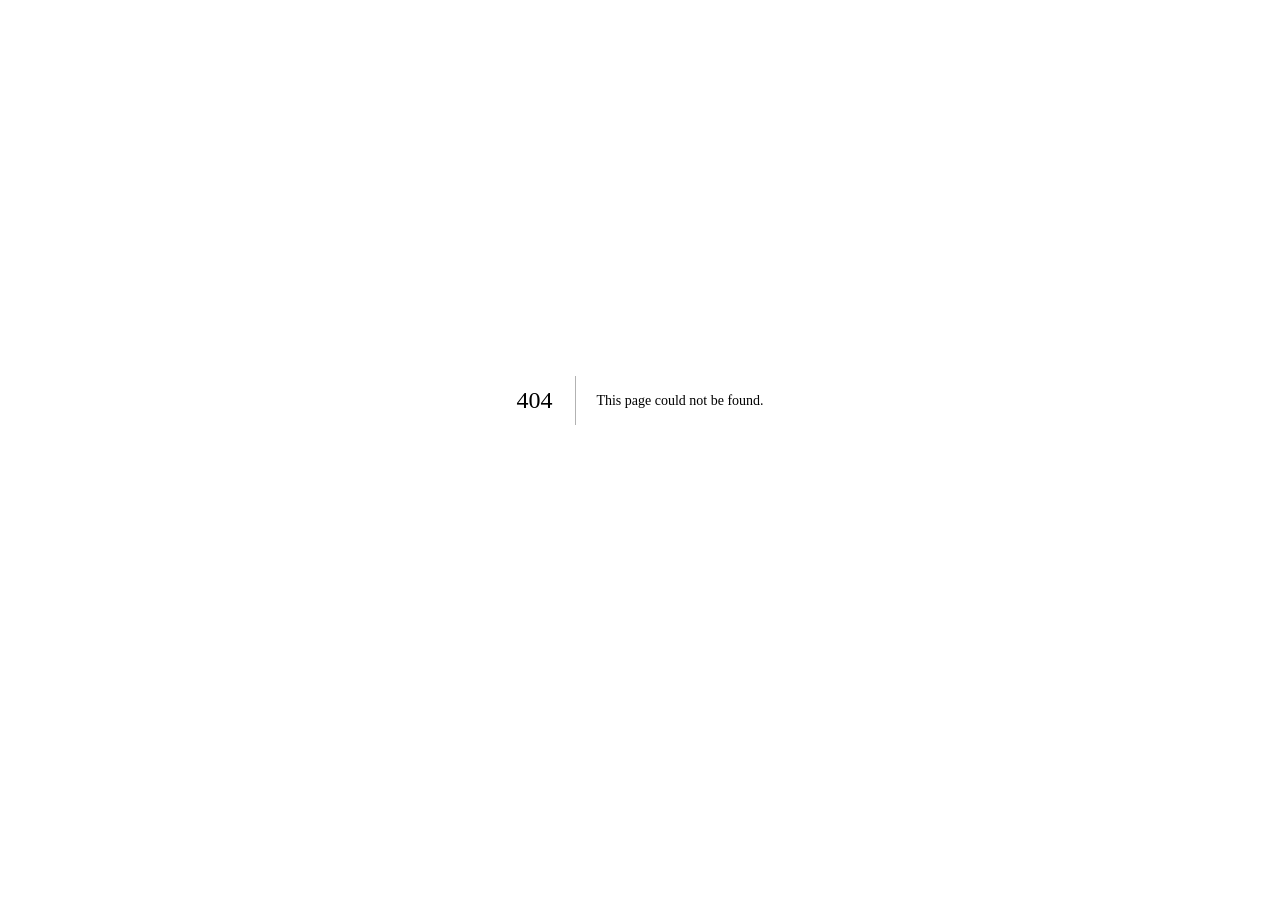
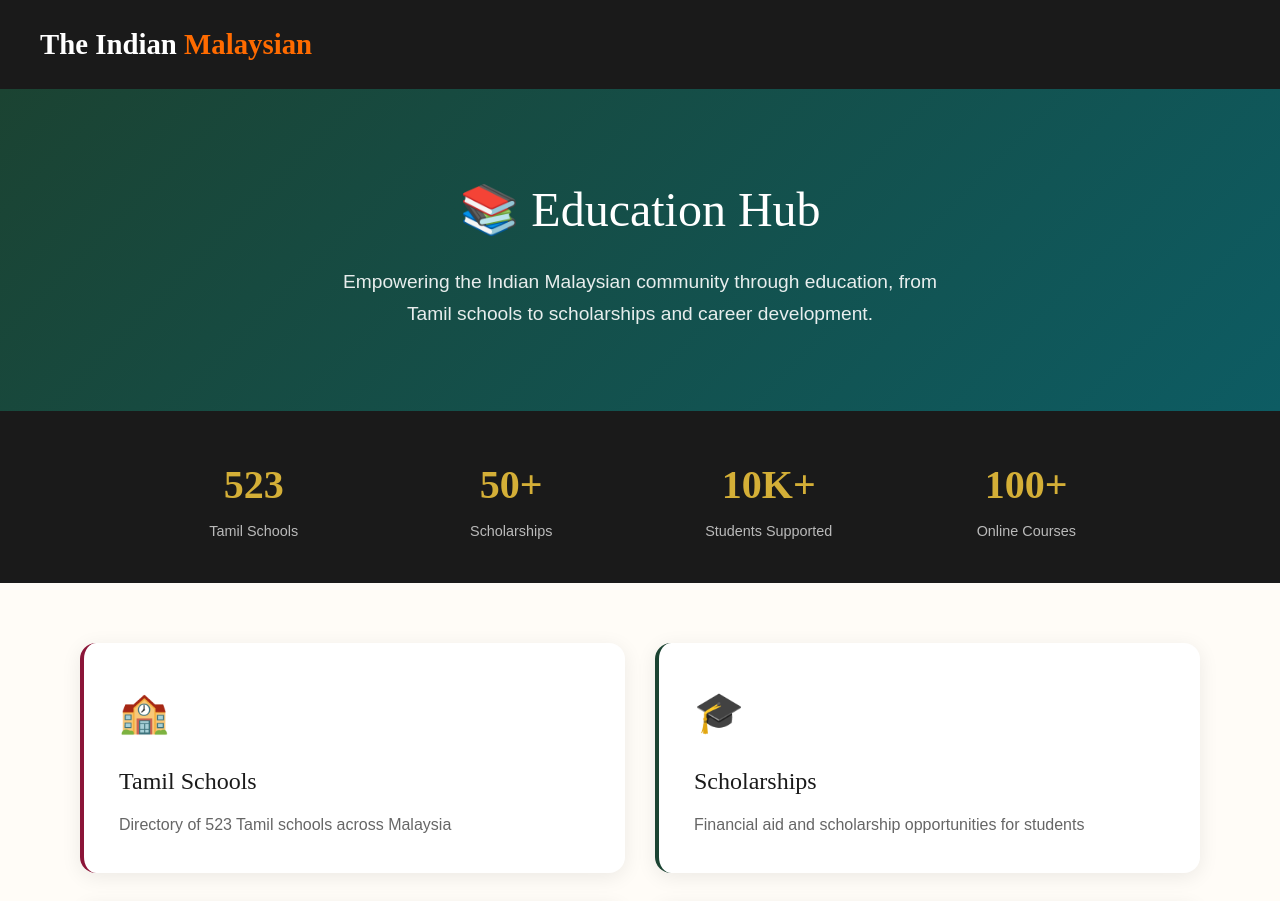
Before and after one commit to riquezajoven12-beep/the-indian-malaysian-asia, a Next.js app: page /education in a window 1280 px wide. Before the commit this address had no page. Shown: the top 901 px of the page. Before the commit the page ends 800 px from the top, so only its background shows below. Built offline with nearby package versions, Linux system fonts and the light colour scheme.

Commit message:
Create page.tsx

```diff
--- /dev/null
+++ b/src/app/education/page.tsx
@@ -0,0 +1,63 @@
+import Link from 'next/link';
+
+export default function EducationPage() {
+  const sections = [
+    { title: 'Tamil Schools', desc: 'Directory of 523 Tamil schools across Malaysia', href: '/education/schools', icon: '🏫', color: '#8B1538' },
+    { title: 'Scholarships', desc: 'Financial aid and scholarship opportunities for students', href: '/education/scholarships', icon: '🎓', color: '#1B4332' },
+    { title: 'Online Courses', desc: 'Learn Tamil language, culture, and heritage online', href: '/education/courses', icon: '💻', color: '#0D5C63' },
+    { title: 'Career Resources', desc: 'Job search tips, resume help, and career guidance', href: '/education/careers', icon: '📈', color: '#D4AF37' },
+  ];
+
+  return (
+    <div style={{ minHeight: '100vh', background: '#FFFCF7' }}>
+      {/* Header */}
+      <header style={{ background: '#1A1A1A', padding: '20px 40px' }}>
+        <div style={{ maxWidth: '1400px', margin: '0 auto', display: 'flex', justifyContent: 'space-between', alignItems: 'center' }}>
+          <Link href="/" style={{ fontFamily: "'Playfair Display', serif", fontSize: '1.8rem', fontWeight: 800, color: 'white', textDecoration: 'none' }}>
+            The Indian <span style={{ color: '#FF6B00' }}>Malaysian</span>
+          </Link>
+        </div>
+      </header>
+
+      {/* Hero */}
+      <div style={{ background: 'linear-gradient(135deg, #1B4332 0%, #0D5C63 100%)', padding: '80px 40px', textAlign: 'center' }}>
+        <h1 style={{ fontFamily: "'Playfair Display', serif", fontSize: '3rem', color: 'white', marginBottom: '15px' }}>📚 Education Hub</h1>
+        <p style={{ color: 'rgba(255,255,255,0.9)', fontSize: '1.2rem', maxWidth: '600px', margin: '0 auto' }}>
+          Empowering the Indian Malaysian community through education, from Tamil schools to scholarships and career development.
+        </p>
+      </div>
+
+      {/* Stats */}
+      <div style={{ background: '#1A1A1A', padding: '40px' }}>
+        <div style={{ maxWidth: '1000px', margin: '0 auto', display: 'grid', gridTemplateColumns: 'repeat(4, 1fr)', gap: '30px', textAlign: 'center' }}>
+          {[
+            { number: '523', label: 'Tamil Schools' },
+            { number: '50+', label: 'Scholarships' },
+            { number: '10K+', label: 'Students Supported' },
+            { number: '100+', label: 'Online Courses' },
+          ].map((stat) => (
+            <div key={stat.label}>
+              <div style={{ fontFamily: "'Playfair Display', serif", fontSize: '2.5rem', fontWeight: 700, color: '#D4AF37' }}>{stat.number}</div>
+              <div style={{ color: 'rgba(255,255,255,0.7)', fontSize: '0.9rem' }}>{stat.label}</div>
+            </div>
+          ))}
+        </div>
+      </div>
+
+      {/* Sections */}
+      <div style={{ maxWidth: '1200px', margin: '0 auto', padding: '60px 40px' }}>
+        <div style={{ display: 'grid', gridTemplateColumns: 'repeat(2, 1fr)', gap: '30px' }}>
+          {sections.map((section) => (
+            <Link key={section.title} href={section.href} style={{ textDecoration: 'none' }}>
+              <div style={{ background: 'white', padding: '35px', borderRadius: '16px', boxShadow: '0 4px 20px rgba(0,0,0,0.08)', borderLeft: `4px solid ${section.color}` }}>
+                <div style={{ fontSize: '2.5rem', marginBottom: '15px' }}>{section.icon}</div>
+                <h2 style={{ fontFamily: "'Playfair Display', serif", fontSize: '1.5rem', color: '#1A1A1A', marginBottom: '10px' }}>{section.title}</h2>
+                <p style={{ color: '#666', lineHeight: 1.6 }}>{section.desc}</p>
+              </div>
+            </Link>
+          ))}
+        </div>
+      </div>
+    </div>
+  );
+}
```
